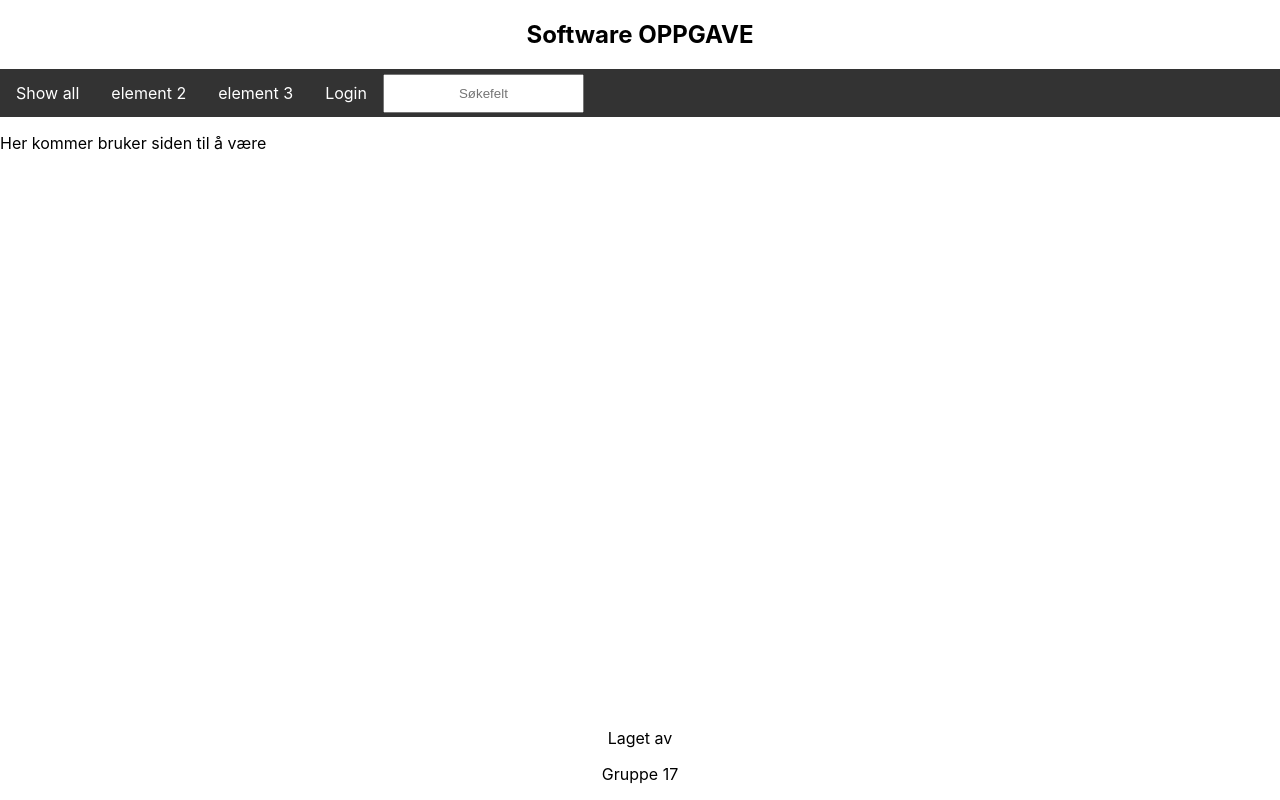
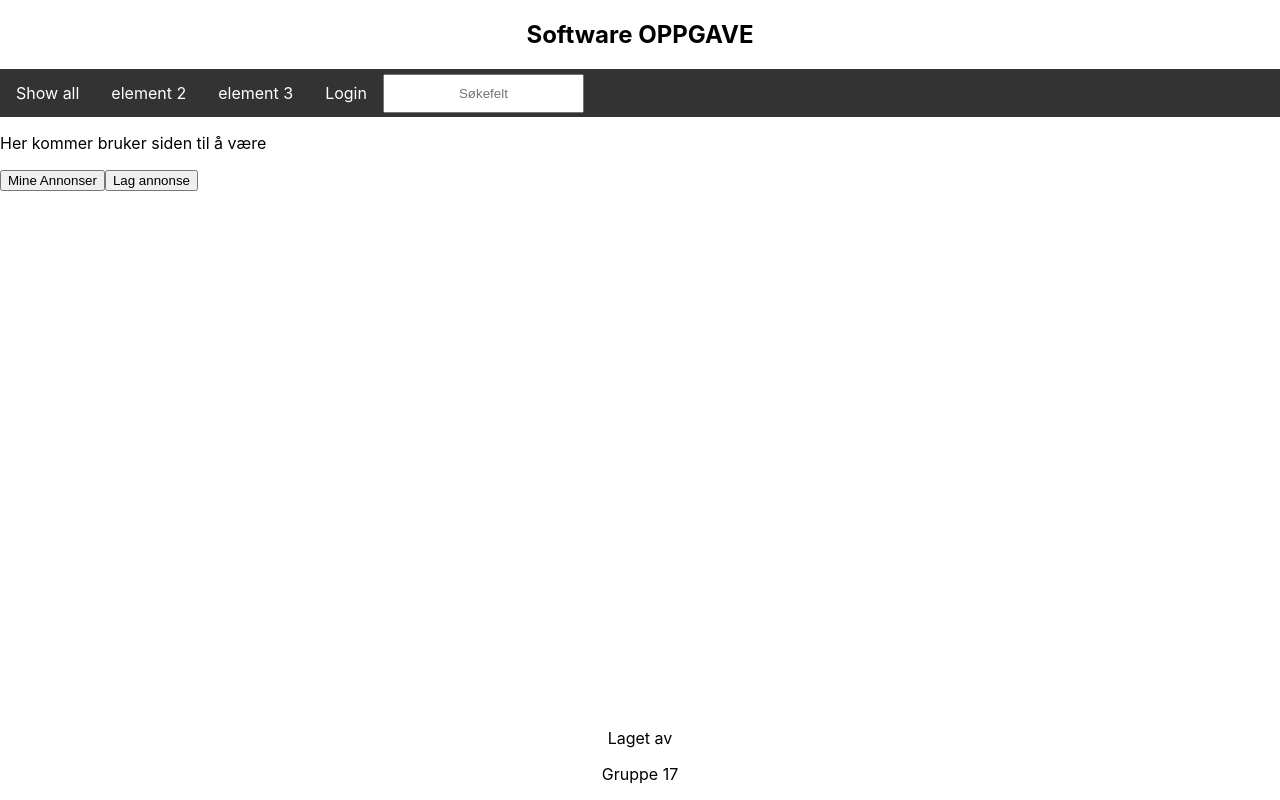
Before and after one commit to Bass4Nation/Software2k21, a Next.js app in the folder webpage/: page /dashboard/1 in a window 1280 px wide. Built offline with nearby package versions, Linux system fonts and the light colour scheme.

Commit message:
Jobber med siden

```diff
--- a/webpage/pages/api/UserData.js
+++ b/webpage/pages/api/UserData.js
@@ -1,4 +1,3 @@
-
 
 const userdata = [
     {
--- a/webpage/pages/dashboard/[id].js
+++ b/webpage/pages/dashboard/[id].js
@@ -4,12 +4,27 @@ import { useRouter } from "next/dist/client/router"
 const dashboard = () => {
     const router = useRouter()
 
+    // const createPage = (
+
+    // )
+
+    const handleShowAllBtn = () =>{
+        router.push('/dashboard/view')
+    }
+    const handleCreateBtn = () =>{
+        router.push('/dashboard/create')
+
+    }
+
 
     return(
         <>
-    <p>Her kommer bruker siden til å være</p>
+        <p>Her kommer bruker siden til å være</p>
+        <button onClick={handleShowAllBtn}>Mine Annonser</button>
+        <button onClick={handleCreateBtn}>Lag annonse</button>
+        </>
 
-        </>
+
     )
 
 }
```
Also changed, not shown: webpage/pages/annonse/creatingAnnonse.js (deleted, +0 -22 lines), webpage/pages/dashboard/create.js (+22 -0 lines).
